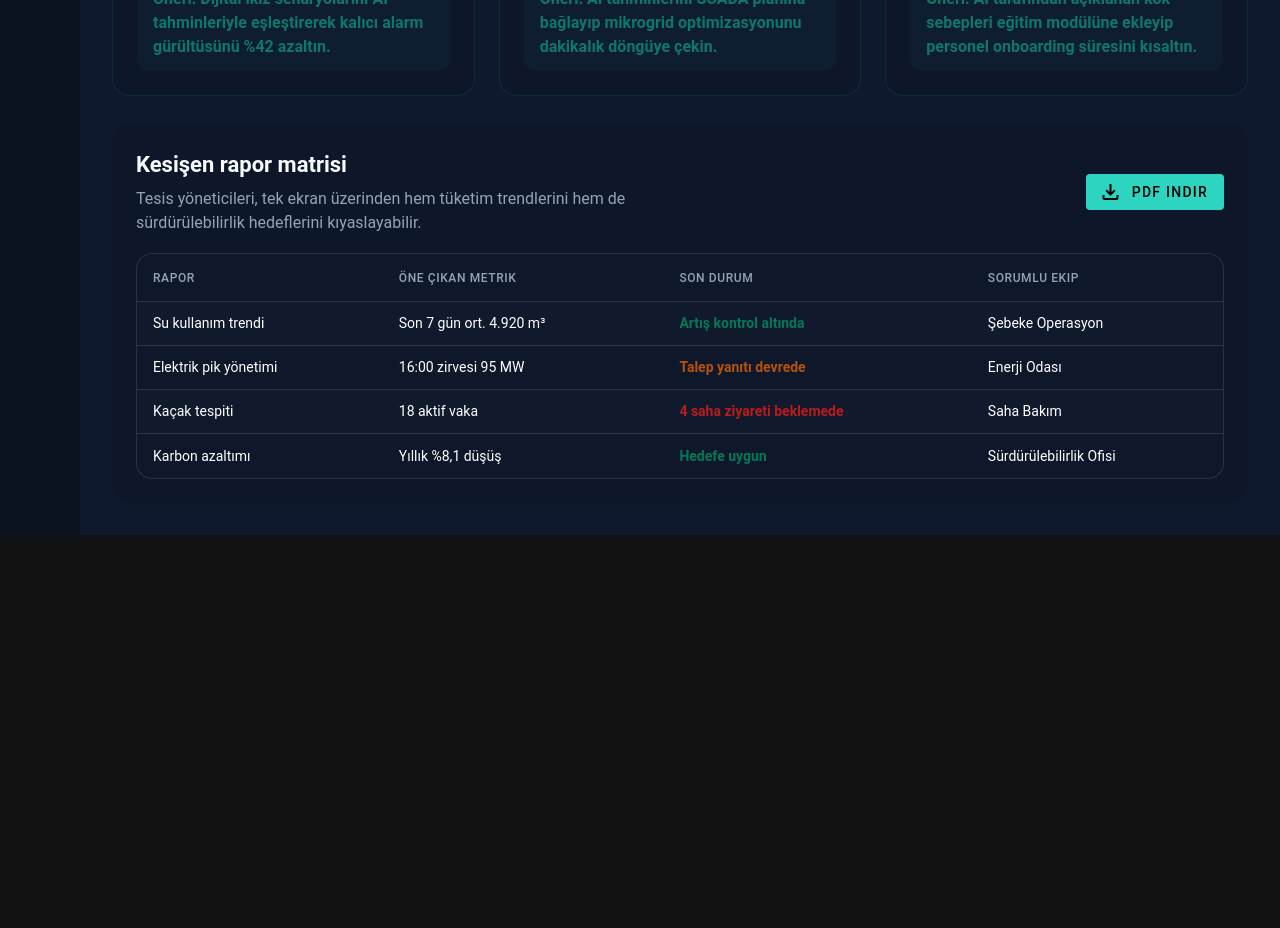
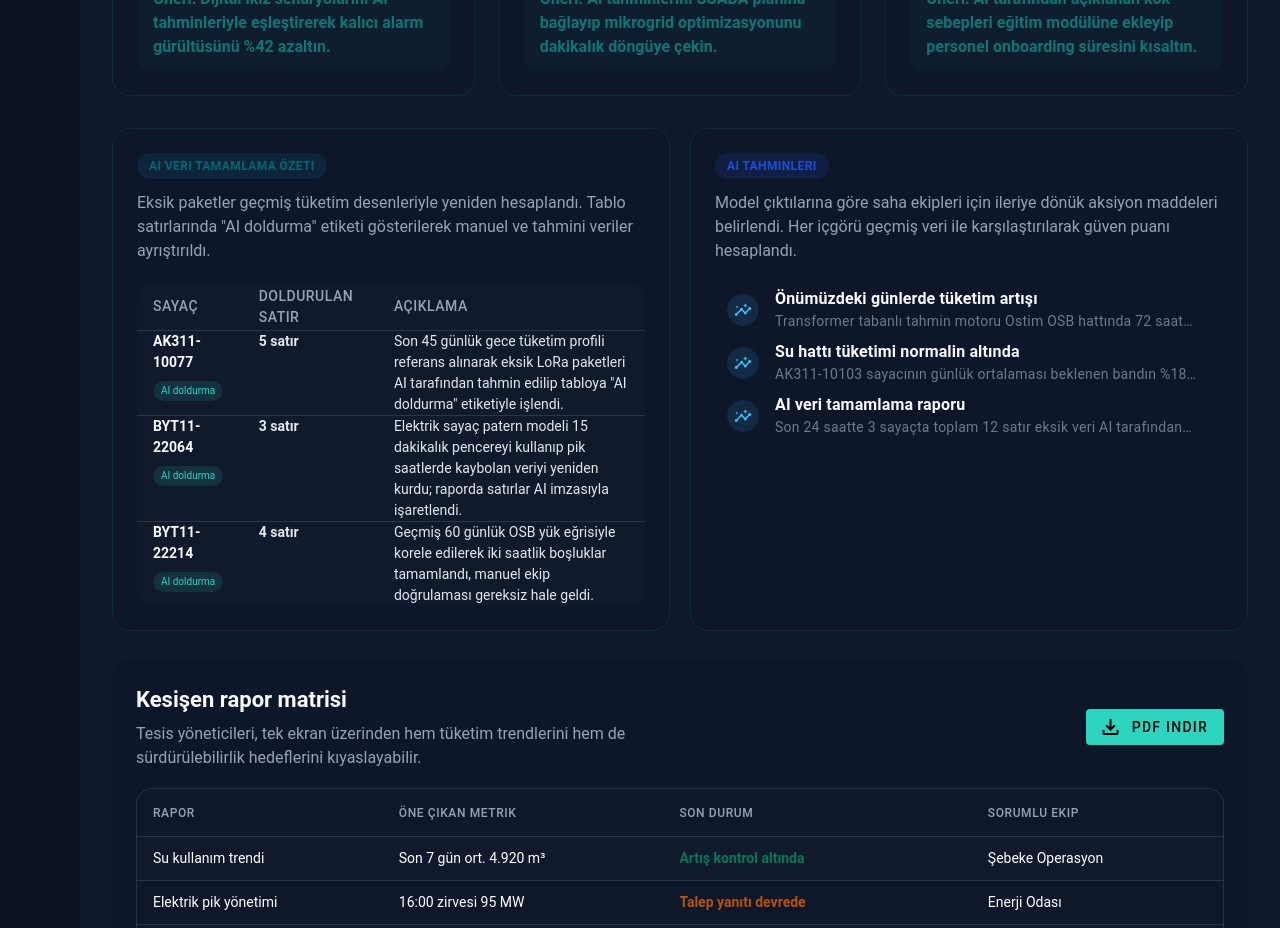
Before and after one commit to saymycode/meter-management-demo, a Vue app in the folder BMSV2UIDEMO/: page /reports in a window 1280 px wide. Shown: the part 1560-2488 px from the top of the page. Before the commit the page ends 2095 px from the top, so only its background shows below. Built offline with nearby package versions, Linux system fonts and the light colour scheme.

Commit message:
Align AI summary and forecast panels side by side

```diff
--- a/BMSV2UIDEMO/src/views/Reports.vue
+++ b/BMSV2UIDEMO/src/views/Reports.vue
@@ -180,6 +180,45 @@ const aiReports = [
       "İçilebilir su standardı KPI'ı AI raporlarının devreye alınmasından sonra %7 yükseldi.",
     ],
     action: 'Öneri: AI tarafından açıklanan kök sebepleri eğitim modülüne ekleyip personel onboarding süresini kısaltın.',
+  },
+]
+
+const aiRecoverySummary = [
+  {
+    meter: 'AK311-10077',
+    filledRows: 5,
+    explanation:
+      'Son 45 günlük gece tüketim profili referans alınarak eksik LoRa paketleri AI tarafından tahmin edilip tabloya "AI doldurma" etiketiyle işlendi.',
+  },
+  {
+    meter: 'BYT11-22064',
+    filledRows: 3,
+    explanation:
+      'Elektrik sayaç patern modeli 15 dakikalık pencereyi kullanıp pik saatlerde kaybolan veriyi yeniden kurdu; raporda satırlar AI imzasıyla işaretlendi.',
+  },
+  {
+    meter: 'BYT11-22214',
+    filledRows: 4,
+    explanation:
+      'Geçmiş 60 günlük OSB yük eğrisiyle korele edilerek iki saatlik boşluklar tamamlandı, manuel ekip doğrulaması gereksiz hale geldi.',
+  },
+]
+
+const aiForecastInsights = [
+  {
+    title: 'Önümüzdeki günlerde tüketim artışı',
+    detail:
+      'Transformer tabanlı tahmin motoru Ostim OSB hattında 72 saat içinde %11 tüketim artışı öngörüyor; yük kaydırma senaryosu devreye alınmalı.',
+  },
+  {
+    title: 'Su hattı tüketimi normalin altında',
+    detail:
+      'AK311-10103 sayacının günlük ortalaması beklenen bandın %18 altında, AI bunu geçmiş kış periyotlarına göre anomali olarak işaretledi.',
+  },
+  {
+    title: 'AI veri tamamlama raporu',
+    detail:
+      'Son 24 saatte 3 sayaçta toplam 12 satır eksik veri AI tarafından dolduruldu; rapor özetinde her satır "AI ile tamamlandı" notuyla gösteriliyor.',
   },
 ]
 </script>
@@ -373,6 +412,56 @@ const aiReports = [
           </v-card>
         </v-col>
       </v-row>
+      <div class="ai-data-grid">
+        <v-card class="ai-data-card" elevation="0">
+          <div class="ai-data-card__header">
+            <div class="ai-data-chip">AI veri tamamlama özeti</div>
+            <p>
+              Eksik paketler geçmiş tüketim desenleriyle yeniden hesaplandı. Tablo satırlarında "AI doldurma"
+              etiketi gösterilerek manuel ve tahmini veriler ayrıştırıldı.
+            </p>
+          </div>
+          <v-table class="ai-data-table" density="comfortable">
+            <thead>
+              <tr>
+                <th>Sayaç</th>
+                <th>Doldurulan satır</th>
+                <th>Açıklama</th>
+              </tr>
+            </thead>
+            <tbody>
+              <tr v-for="item in aiRecoverySummary" :key="item.meter">
+                <td>
+                  <div class="ai-meter-id">{{ item.meter }}</div>
+                  <v-chip size="x-small" color="primary" variant="tonal">AI doldurma</v-chip>
+                </td>
+                <td class="ai-filled-rows">{{ item.filledRows }} satır</td>
+                <td>{{ item.explanation }}</td>
+              </tr>
+            </tbody>
+          </v-table>
+        </v-card>
+        <v-card class="ai-forecast-card" elevation="0">
+          <div class="ai-forecast-card__header">
+            <div class="ai-data-chip ai-data-chip--forecast">AI tahminleri</div>
+            <p>
+              Model çıktılarına göre saha ekipleri için ileriye dönük aksiyon maddeleri belirlendi. Her içgörü geçmiş
+              veri ile karşılaştırılarak güven puanı hesaplandı.
+            </p>
+          </div>
+          <v-list class="ai-forecast-list" density="comfortable">
+            <v-list-item v-for="insight in aiForecastInsights" :key="insight.title">
+              <template #prepend>
+                <v-avatar size="32" color="secondary" variant="tonal">
+                  <v-icon size="18">insights</v-icon>
+                </v-avatar>
+              </template>
+              <v-list-item-title>{{ insight.title }}</v-list-item-title>
+              <v-list-item-subtitle>{{ insight.detail }}</v-list-item-subtitle>
+            </v-list-item>
+          </v-list>
+        </v-card>
+      </div>
     </section>
 
     <section class="reports-bottom">
@@ -813,6 +902,105 @@ const aiReports = [
   line-height: 1.5;
 }
 
+
+.ai-data-grid {
+  margin-top: 8px;
+  display: grid;
+  gap: 20px;
+  grid-template-columns: repeat(auto-fit, minmax(320px, 1fr));
+  align-items: stretch;
+}
+
+.ai-data-card,
+.ai-forecast-card {
+  height: 100%;
+  display: flex;
+  flex-direction: column;
+  gap: 20px;
+  padding: 24px;
+  background: var(--surface-card);
+  border-radius: 18px;
+  border: 1px solid rgba(8, 145, 178, 0.15);
+  box-shadow: var(--card-shadow);
+}
+
+.ai-data-card__header,
+.ai-forecast-card__header {
+  display: flex;
+  flex-direction: column;
+  gap: 12px;
+}
+
+.ai-data-card__header p,
+.ai-forecast-card__header p {
+  margin: 0;
+  color: var(--muted-text);
+  line-height: 1.5;
+}
+
+.ai-data-chip {
+  align-self: flex-start;
+  padding: 4px 12px;
+  border-radius: 999px;
+  font-size: 12px;
+  font-weight: 700;
+  letter-spacing: 0.4px;
+  text-transform: uppercase;
+  background: rgba(8, 145, 178, 0.12);
+  color: #036672;
+}
+
+.ai-data-chip--forecast {
+  background: rgba(37, 99, 235, 0.12);
+  color: #1d4ed8;
+}
+
+.ai-data-table thead th {
+  font-size: 12px;
+  text-transform: uppercase;
+  letter-spacing: 0.5px;
+  color: var(--muted-text);
+}
+
+.ai-data-table tbody td {
+  vertical-align: top;
+  padding-top: 16px;
+  padding-bottom: 16px;
+  color: var(--text-color);
+}
+
+.ai-meter-id {
+  font-weight: 600;
+  color: var(--heading-color);
+  margin-bottom: 6px;
+}
+
+.ai-filled-rows {
+  font-weight: 600;
+  color: #0f766e;
+}
+
+.ai-forecast-list {
+  background: transparent;
+  padding: 0;
+}
+
+.ai-forecast-list .v-list-item {
+  padding-left: 12px;
+  padding-right: 12px;
+}
+
+.ai-forecast-list .v-list-item-title {
+  font-weight: 600;
+  color: var(--heading-color);
+}
+
+.ai-forecast-list .v-list-item-subtitle {
+  white-space: normal;
+  line-height: 1.5;
+  color: var(--muted-text);
+}
+
 .reports-bottom {
   display: flex;
 }
```
